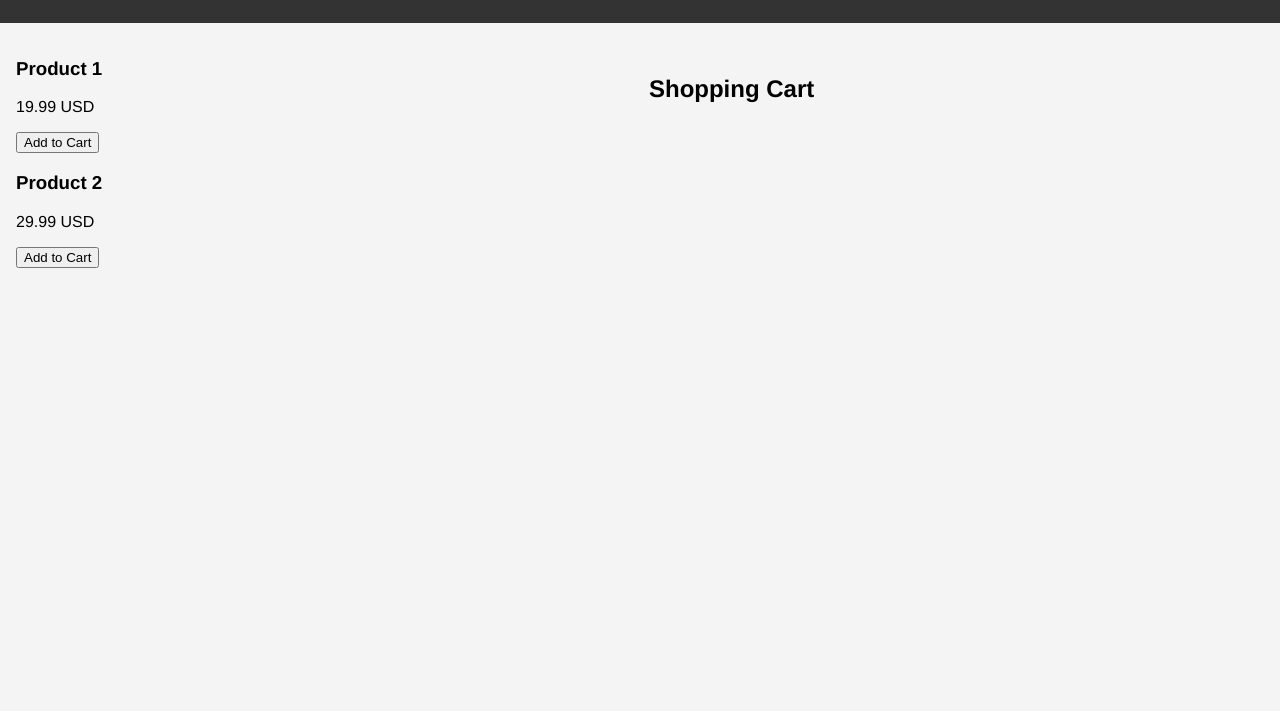
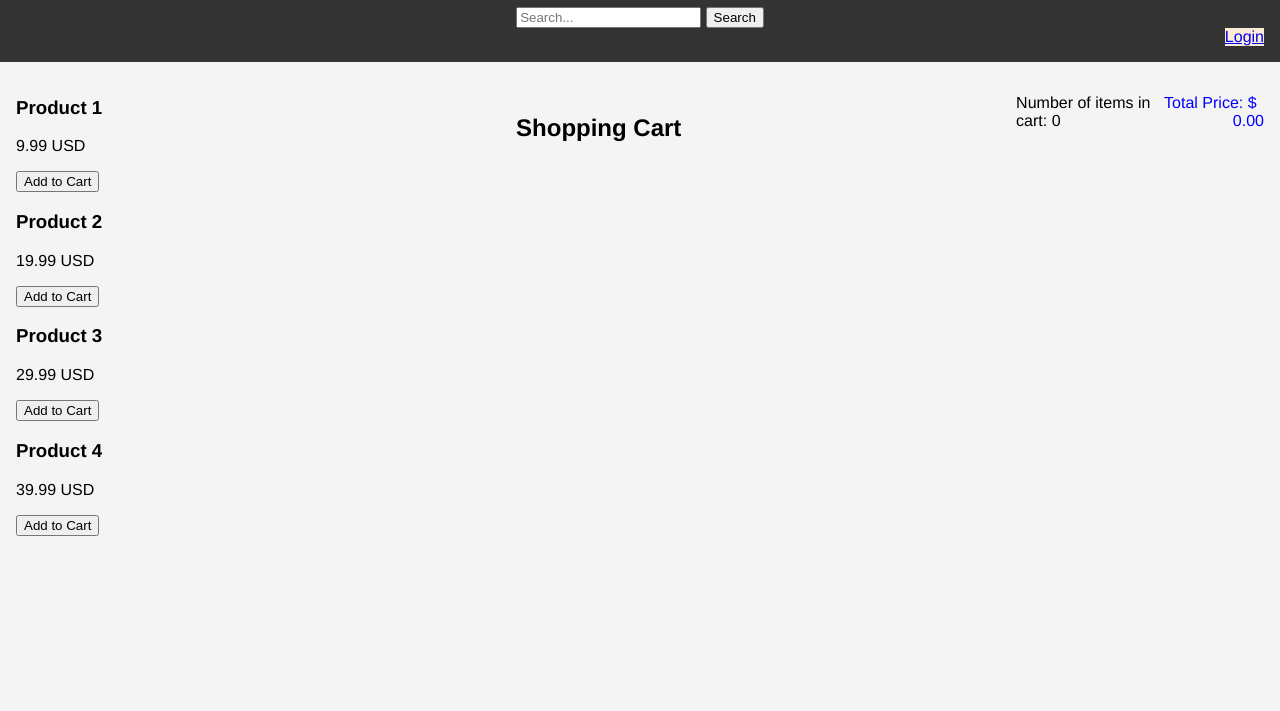
Before and after one commit to HuzaifaRazzak/Commercify, a website: page public/index.html in a window 1280 px wide. Shown: the part 89-800 px from the top of the page. Drawn offline with Linux system fonts and the light colour scheme.

Commit message:
Added some features

```diff
--- a/public/app.js
+++ b/public/app.js
@@ -1,11 +1,17 @@
 document.addEventListener('DOMContentLoaded', () => {
   const products = [
-      { id: 1, name: 'Product 1', price: 19.99 },
-      { id: 2, name: 'Product 2', price: 29.99 },
+    { id: 1, name: 'Product 1', price: 9.99 },
+    { id: 2, name: 'Product 2', price: 19.99 },
+    { id: 3, name: 'Product 3', price: 29.99 },
+    { id: 4, name: 'Product 4', price: 39.99 },
   ];
 
   const productsContainer = document.getElementById('products');
   const cartItemsContainer = document.getElementById('cart-items');
+  const cartCountSpan = document.getElementById('cart-count');
+  const totalPriceSpan = document.getElementById('total-price');
+  let cartCount = 0;
+  let total = 0;
 
   function renderProducts() {
     productsContainer.innerHTML = '';
@@ -14,17 +20,35 @@ document.addEventListener('DOMContentLoaded', () => {
       productItem.innerHTML = `
         <h3>${product.name}</h3>
         <p>${product.price.toFixed(2)} USD</p>
-          <button onclick="addToCart(${product.id})">Add to Cart</button>
+        <button onclick="addToCart(${product.id}, ${product.price})">Add to Cart</button>
       `;
       productsContainer.appendChild(productItem);
     });
   }
 
-    window.addToCart = function(productId) {
+  window.addToCart = function(productId, price) {
     const selectedProduct = products.find(product => product.id === productId);
     const cartItem = document.createElement('li');
     cartItem.innerHTML = `${selectedProduct.name} - ${selectedProduct.price.toFixed(2)} USD`;
+    cartItem.innerHTML += ` <button onclick="removeFromCart(this, ${productId}, ${selectedProduct.price})">Remove</button>`;
     cartItemsContainer.appendChild(cartItem);
+
+    cartCount++;
+    cartCountSpan.textContent = cartCount;
+
+    total += selectedProduct.price;
+    totalPriceSpan.textContent = total.toFixed(2);
+  };
+
+  window.removeFromCart = function(button, productId, price) {
+    const cartItem = button.parentNode;
+    cartItemsContainer.removeChild(cartItem);
+
+    cartCount--;
+    cartCountSpan.textContent = cartCount;
+
+    total -= price;
+    totalPriceSpan.textContent = total.toFixed(2);
   };
 
   renderProducts();
--- a/public/index.html
+++ b/public/index.html
@@ -5,10 +5,24 @@
   <meta name="viewport" content="width=device-width, initial-scale=1.0">
   <link rel="stylesheet" href="style.css">
   <title>Commercify</title>
+  <style>
+
+    header a {
+      float: right;
+      background-color:antiquewhite;
+    }
+  </style>
 </head>
 <body>
   <header>
     <h1 style="text-align: start;">Commercify</h1>
+    <form id="form" role="search" style="text-align: center;">
+      <input type="search" id="query" name="q"
+       placeholder="Search..."
+       aria-label="Search through site content">
+      <button>Search</button>
+    </form>
+    <a href="login.html">Login</a><br/>
   </header>
   <main>
     <section id="products">
@@ -18,6 +32,15 @@
       <ul id="cart-items">
       </ul>
     </section>
+    <section id="cart-count">
+      <p>Number of items in cart: <span id="cart-count">0</span></p>
+      <br>
+      <ul id="cart-count"></ul>
+    </section>
+    <section id="total-price">
+      <p>Total Price: $<span id="total-price">0.00</span></p>
+      <ul id="total-price"></ul>
+    </section>
   </main>
   <script src="app.js"></script>
 </body>
--- a/public/style.css
+++ b/public/style.css
@@ -7,7 +7,7 @@ body {
 
 header {
     background-color: #333;
-    color: #fff;
+    color: rgb(24, 187, 24);
     text-align: center;
     padding: 1rem;
 }
@@ -42,3 +42,16 @@ li {
     margin: 0 auto;
     padding: 20px;
 }
+
+#cart-count {
+    float: center;
+    padding: auto;
+    color:black
+
+}
+
+#total-price {
+    float: right;
+    padding: auto;
+    color:blue
+}
```
Also changed, not shown: public/login.html (added, +11 -0 lines). Lines whose indentation alone changed are shown as unchanged.
